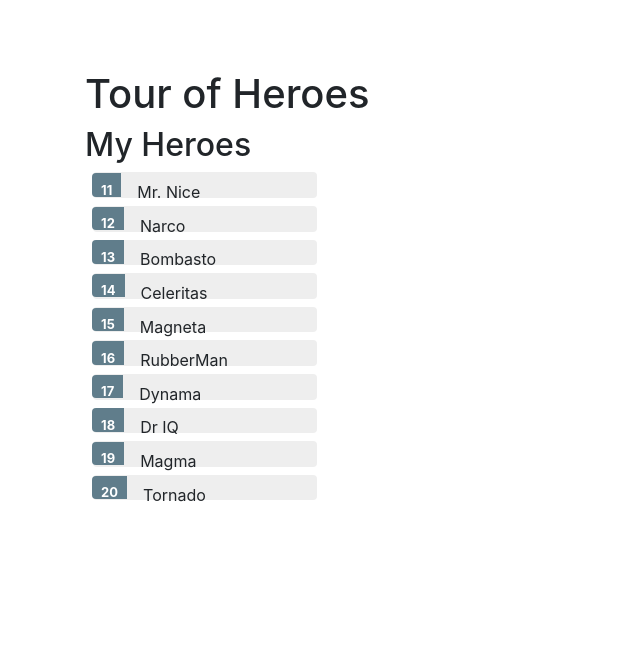
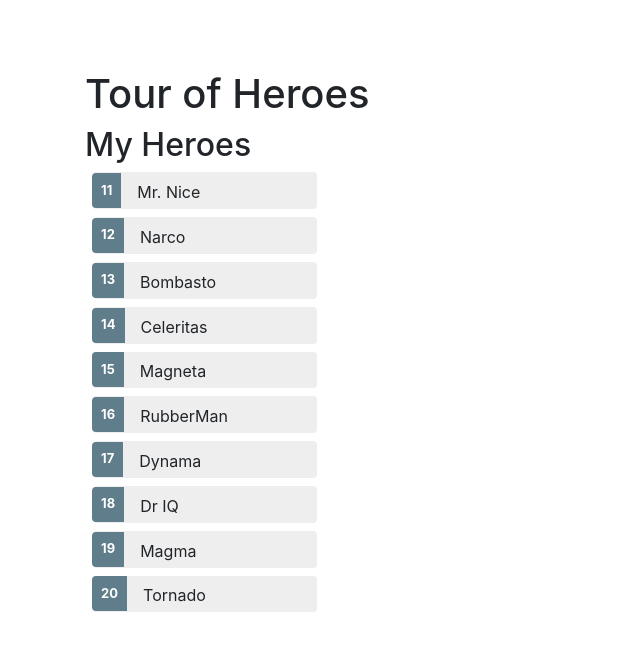
Before and after one commit to KenaDess/Heroes, an Angular app: page / in a window 1280 px wide. Shown: the top 650 px of the page, without its empty margins (0-640 px from the left). Built offline with nearby package versions, Linux system fonts and the light colour scheme.

Commit message:
feat(Style): modify items list style

```diff
--- a/src/app/app.component.css
+++ b/src/app/app.component.css
@@ -15,7 +15,7 @@
   background-color: #EEE;
   margin: .5em;
   padding: .3em 0;
-  height: 1.6em;
+  height: 2.3em;
   border-radius: 4px;
 }
 .heroes li.selected:hover {
@@ -41,7 +41,7 @@
   position: relative;
   left: -1px;
   top: -4px;
-  height: 1.8em;
+  height: 2.7em;
   margin-right: .8em;
   border-radius: 4px 0 0 4px;
 }
```
